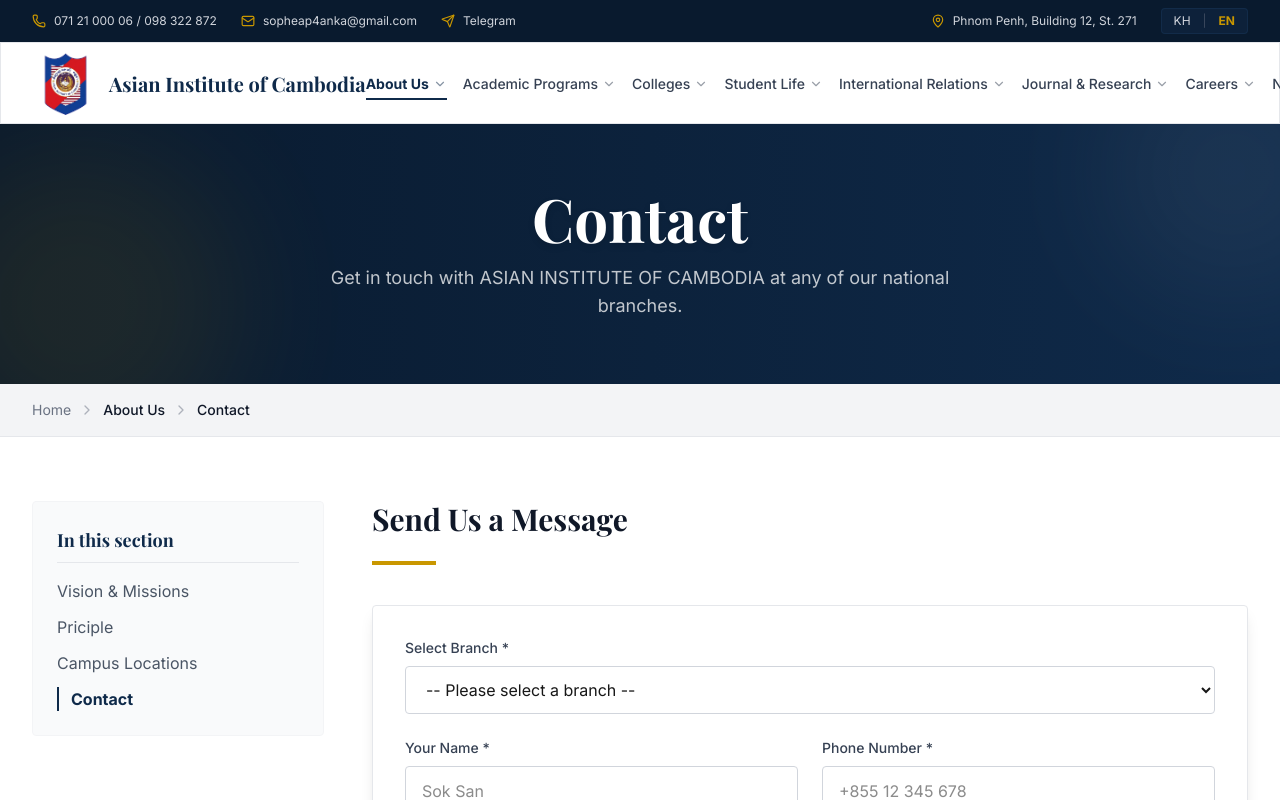
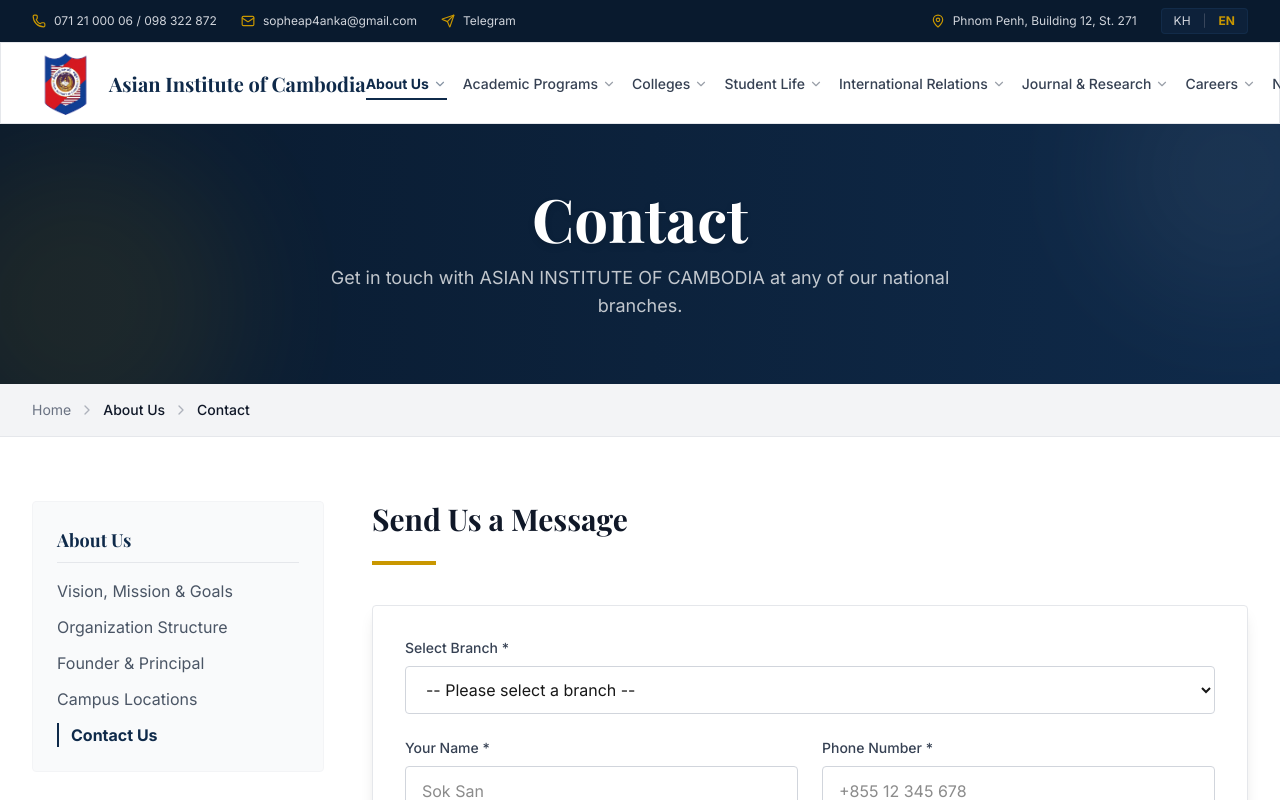
Before and after one commit to Oeun-nuphea/school-demo-v2, a Next.js app: page /about/contact in a window 1280 px wide. Shown: the top 800 px of the page. Built offline with nearby package versions, Linux system fonts and the light colour scheme; a web font is replaced by a local one.

Commit message:
feat: update sidebar navigation titles and links for consistency across pages

```diff
--- a/app/about/campuses/page.tsx
+++ b/app/about/campuses/page.tsx
@@ -44,19 +44,22 @@
           {/* Sidebar Navigation */}
           <aside className="lg:w-1/4">
             <div className="sticky top-28 bg-gray-50 p-6 rounded-sm border border-gray-100">
-              <h3 className="text-lg font-serif font-bold text-primary mb-4 border-b border-gray-200 pb-2">In this section</h3>
+              <h3 className="text-lg font-serif font-bold text-primary mb-4 border-b border-gray-200 pb-2">About Us</h3>
               <ul className="space-y-3">
                 <li>
-                  <Link href="/about/vision-and-missions" className="block text-gray-600 hover:text-primary transition-colors">{lang === 'kh' ? 'សីលធម៌ និងទស្សនវិស័យ' : 'Vision & Missions'}</Link>
+                  <Link href="/about/vision-and-missions" className="block text-gray-600 hover:text-primary transition-colors">{lang === 'kh' ? 'ទស្សនវិស័យ បេសកកម្ម និងគោលដៅ' : 'Vision, Mission & Goals'}</Link>
                 </li>
                 <li>
-                  <Link href="/about/founder-and-principal" className="block text-gray-600 hover:text-primary transition-colors">{lang === 'kh' ? 'ស្ថាបនិក និងនាយកវិទ្យាស្ថាន' : 'Priciple'}</Link>
+                  <Link href="/about/structure" className="block text-gray-600 hover:text-primary transition-colors">{lang === 'kh' ? 'រចនាសម្ព័ន្ធស្ថាប័ន' : 'Organization Structure'}</Link>
+                </li>
+                <li>
+                  <Link href="/about/founder-and-principal" className="block text-gray-600 hover:text-primary transition-colors">{lang === 'kh' ? 'ស្ថាបនិក និងនាយកវិទ្យាស្ថាន' : 'Founder & Principal'}</Link>
                 </li>
                 <li>
                   <Link href="/about/campuses" className="block text-primary font-bold border-l-2 border-primary pl-3 transition-colors">{lang === 'kh' ? 'ទីតាំងសាខា' : 'Campus Locations'}</Link>
                 </li>
                 <li>
-                  <Link href="/about/contact" className="block text-gray-600 hover:text-primary transition-colors">{lang === 'kh' ? 'ទំនាក់ទំនង' : 'Contact'}</Link>
+                  <Link href="/about/contact" className="block text-gray-600 hover:text-primary transition-colors">{lang === 'kh' ? 'ទំនាក់ទំនង' : 'Contact Us'}</Link>
                 </li>
               </ul>
             </div>
--- a/app/about/contact/page.tsx
+++ b/app/about/contact/page.tsx
@@ -51,19 +51,22 @@
           {/* Sidebar Navigation */}
           <aside className="lg:w-1/4">
             <div className="sticky top-28 bg-gray-50 p-6 rounded-sm border border-gray-100">
-              <h3 className="text-lg font-serif font-bold text-primary mb-4 border-b border-gray-200 pb-2">In this section</h3>
+              <h3 className="text-lg font-serif font-bold text-primary mb-4 border-b border-gray-200 pb-2">About Us</h3>
               <ul className="space-y-3">
                 <li>
-                  <Link href="/about/vision-and-missions" className="block text-gray-600 hover:text-primary transition-colors">{lang === 'kh' ? 'សីលធម៌ និងទស្សនវិស័យ' : 'Vision & Missions'}</Link>
+                  <Link href="/about/vision-and-missions" className="block text-gray-600 hover:text-primary transition-colors">{lang === 'kh' ? 'ទស្សនវិស័យ បេសកកម្ម និងគោលដៅ' : 'Vision, Mission & Goals'}</Link>
                 </li>
                 <li>
-                  <Link href="/about/founder-and-principal" className="block text-gray-600 hover:text-primary transition-colors">{lang === 'kh' ? 'ស្ថាបនិក និងនាយកវិទ្យាស្ថាន' : 'Priciple'}</Link>
+                  <Link href="/about/structure" className="block text-gray-600 hover:text-primary transition-colors">{lang === 'kh' ? 'រចនាសម្ព័ន្ធស្ថាប័ន' : 'Organization Structure'}</Link>
+                </li>
+                <li>
+                  <Link href="/about/founder-and-principal" className="block text-gray-600 hover:text-primary transition-colors">{lang === 'kh' ? 'ស្ថាបនិក និងនាយកវិទ្យាស្ថាន' : 'Founder & Principal'}</Link>
                 </li>
                 <li>
                   <Link href="/about/campuses" className="block text-gray-600 hover:text-primary transition-colors">{lang === 'kh' ? 'ទីតាំងសាខា' : 'Campus Locations'}</Link>
                 </li>
                 <li>
-                  <Link href="/about/contact" className="block text-primary font-bold border-l-2 border-primary pl-3 transition-colors">{lang === 'kh' ? 'ទំនាក់ទំនង' : 'Contact'}</Link>
+                  <Link href="/about/contact" className="block text-primary font-bold border-l-2 border-primary pl-3 transition-colors">{lang === 'kh' ? 'ទំនាក់ទំនង' : 'Contact Us'}</Link>
                 </li>
               </ul>
             </div>
--- a/app/about/founder-and-principal/page.tsx
+++ b/app/about/founder-and-principal/page.tsx
@@ -32,7 +32,7 @@
           <ChevronRight className="w-4 h-4 mx-2 opacity-50" />
           <span className="text-gray-900 font-medium">About Us</span>
           <ChevronRight className="w-4 h-4 mx-2 opacity-50" />
-          <span className="text-gray-900 font-medium">{lang === 'kh' ? 'ស្ថាបនិក និងនាយកវិទ្យាស្ថាន' : 'Priciple'}</span>
+          <span className="text-gray-900 font-medium">{lang === 'kh' ? 'ស្ថាបនិក និងនាយកវិទ្យាស្ថាន' : 'Principal'}</span>
         </div>
       </div>
 
@@ -43,19 +43,22 @@
           {/* Sidebar Navigation */}
           <aside className="lg:w-1/4">
             <div className="sticky top-28 bg-gray-50 p-6 rounded-sm border border-gray-100">
-              <h3 className="text-lg font-serif font-bold text-primary mb-4 border-b border-gray-200 pb-2">In this section</h3>
+              <h3 className="text-lg font-serif font-bold text-primary mb-4 border-b border-gray-200 pb-2">About Us</h3>
               <ul className="space-y-3">
                 <li>
-                  <Link href="/about/vision-and-missions" className="block text-gray-600 hover:text-primary transition-colors">{lang === 'kh' ? 'សីលធម៌ និងទស្សនវិស័យ' : 'Vision & Missions'}</Link>
+                  <Link href="/about/vision-and-missions" className="block text-gray-600 hover:text-primary transition-colors">{lang === 'kh' ? 'ទស្សនវិស័យ បេសកកម្ម និងគោលដៅ' : 'Vision, Mission & Goals'}</Link>
                 </li>
                 <li>
-                  <Link href="/about/founder-and-principal" className="block text-primary font-bold border-l-2 border-primary pl-3 transition-colors">{lang === 'kh' ? 'ស្ថាបនិក និងនាយកវិទ្យាស្ថាន' : 'Priciple'}</Link>
+                  <Link href="/about/structure" className="block text-gray-600 hover:text-primary transition-colors">{lang === 'kh' ? 'រចនាសម្ព័ន្ធស្ថាប័ន' : 'Organization Structure'}</Link>
+                </li>
+                <li>
+                  <Link href="/about/founder-and-principal" className="block text-primary font-bold border-l-2 border-primary pl-3 transition-colors">{lang === 'kh' ? 'ស្ថាបនិក និងនាយកវិទ្យាស្ថាន' : 'Founder & Principal'}</Link>
                 </li>
                 <li>
                   <Link href="/about/campuses" className="block text-gray-600 hover:text-primary transition-colors">{lang === 'kh' ? 'ទីតាំងសាខា' : 'Campus Locations'}</Link>
                 </li>
                 <li>
-                  <Link href="/about/contact" className="block text-gray-600 hover:text-primary transition-colors">{lang === 'kh' ? 'ទំនាក់ទំនង' : 'Contact'}</Link>
+                  <Link href="/about/contact" className="block text-gray-600 hover:text-primary transition-colors">{lang === 'kh' ? 'ទំនាក់ទំនង' : 'Contact Us'}</Link>
                 </li>
               </ul>
             </div>
@@ -72,7 +75,7 @@
                   <div className="aspect-[3/4] bg-gray-100 rounded-sm overflow-hidden relative border border-gray-200">
                     <img
                       src="https://images.unsplash.com/photo-1560250097-0b93528c311a?ixlib=rb-4.0.3&auto=format&fit=crop&w=800&q=80"
-                      alt="Priciple"
+                      alt="Principal"
                       className="w-full h-full object-cover"
                     />
                     <div className="absolute bottom-0 left-0 right-0 bg-primary/90 text-white p-4 text-center">
@@ -96,7 +99,7 @@
                     <p className="text-lg">
                       {lang === 'kh'
                         ? `សូមស្វាគមន៍មកកាន់ ${t(info.institution_info.name)}។ ក្នុងនាមជាស្ថាបនិក និងនាយកវិទ្យាស្ថាន ខ្ញុំមានសេចក្តីសោមនស្សរីករាយយ៉ាងក្រៃលែង ដែលបានស្វាគមន៍អ្នកទាំងអស់គ្នាមកកាន់គ្រឹះស្ថានឧត្តមសិក្សារបស់យើង។`
-                        : `Welcome to ${t(info.institution_info.name)}. As the Priciple, I am immensely pleased to welcome you all to our higher education institution.`}
+                        : `Welcome to ${t(info.institution_info.name)}. As the Principal, I am immensely pleased to welcome you all to our higher education institution.`}
                     </p>
                     <p>
                       {lang === 'kh'
--- a/app/about/structure/page.tsx
+++ b/app/about/structure/page.tsx
@@ -87,11 +87,11 @@
             <div className="sticky top-28 bg-gray-50 p-6 rounded-sm border border-gray-100">
               <h3 className="text-lg font-serif font-bold text-primary mb-4 border-b border-gray-200 pb-2">About Us</h3>
               <ul className="space-y-3">
-                <li><Link href="/about/vision-and-missions" className="block text-gray-600 hover:text-primary transition-colors">{kh ? 'ទស្សនវិស័យ បេសកកម្ម' : 'Vision & Mission'}</Link></li>
+                <li><Link href="/about/vision-and-missions" className="block text-gray-600 hover:text-primary transition-colors">{kh ? 'ទស្សនវិស័យ បេសកកម្ម និងគោលដៅ' : 'Vision, Mission & Goals'}</Link></li>
                 <li><Link href="/about/structure" className="block text-primary font-bold border-l-2 border-primary pl-3">{kh ? 'រចនាសម្ព័ន្ធ' : 'Organization Structure'}</Link></li>
                 <li><Link href="/about/founder-and-principal" className="block text-gray-600 hover:text-primary transition-colors">{kh ? 'ស្ថាបនិក' : 'Founder & Principal'}</Link></li>
                 <li><Link href="/about/campuses" className="block text-gray-600 hover:text-primary transition-colors">{kh ? 'ទីតាំងសាខា' : 'Campus Locations'}</Link></li>
-                <li><Link href="/careers" className="block text-gray-600 hover:text-primary transition-colors">{kh ? 'ឱកាសការងារ' : 'Careers at AIC'}</Link></li>
+                <li><Link href="/about/contact" className="block text-gray-600 hover:text-primary transition-colors">{kh ? 'ទំនាក់ទំនង' : 'Contact Us'}</Link></li>
               </ul>
             </div>
           </aside>
--- a/app/about/vision-and-missions/page.tsx
+++ b/app/about/vision-and-missions/page.tsx
@@ -44,19 +44,22 @@
           {/* Sidebar Navigation */}
           <aside className="lg:w-1/4">
             <div className="sticky top-28 bg-gray-50 p-6 rounded-sm border border-gray-100">
-              <h3 className="text-lg font-serif font-bold text-primary mb-4 border-b border-gray-200 pb-2">In this section</h3>
+              <h3 className="text-lg font-serif font-bold text-primary mb-4 border-b border-gray-200 pb-2">About Us</h3>
               <ul className="space-y-3">
                 <li>
                   <Link href="/about/vision-and-missions" className="block text-primary font-bold border-l-2 border-primary pl-3 transition-colors">{lang === 'kh' ? 'ទស្សនវិស័យ បេសកកម្ម និងគោលដៅ' : 'Vision, Mission & Goals'}</Link>
                 </li>
                 <li>
-                  <Link href="/about/founder-and-principal" className="block text-gray-600 hover:text-primary transition-colors">{lang === 'kh' ? 'ស្ថាបនិក និងនាយកវិទ្យាស្ថាន' : 'Priciple'}</Link>
+                  <Link href="/about/structure" className="block text-gray-600 hover:text-primary transition-colors">{lang === 'kh' ? 'រចនាសម្ព័ន្ធស្ថាប័ន' : 'Organization Structure'}</Link>
+                </li>
+                <li>
+                  <Link href="/about/founder-and-principal" className="block text-gray-600 hover:text-primary transition-colors">{lang === 'kh' ? 'ស្ថាបនិក និងនាយកវិទ្យាស្ថាន' : 'Founder & Principal'}</Link>
                 </li>
                 <li>
                   <Link href="/about/campuses" className="block text-gray-600 hover:text-primary transition-colors">{lang === 'kh' ? 'ទីតាំងសាខា' : 'Campus Locations'}</Link>
                 </li>
                 <li>
-                  <Link href="/about/contact" className="block text-gray-600 hover:text-primary transition-colors">{lang === 'kh' ? 'ទំនាក់ទំនង' : 'Contact'}</Link>
+                  <Link href="/about/contact" className="block text-gray-600 hover:text-primary transition-colors">{lang === 'kh' ? 'ទំនាក់ទំនង' : 'Contact Us'}</Link>
                 </li>
               </ul>
             </div>
```
